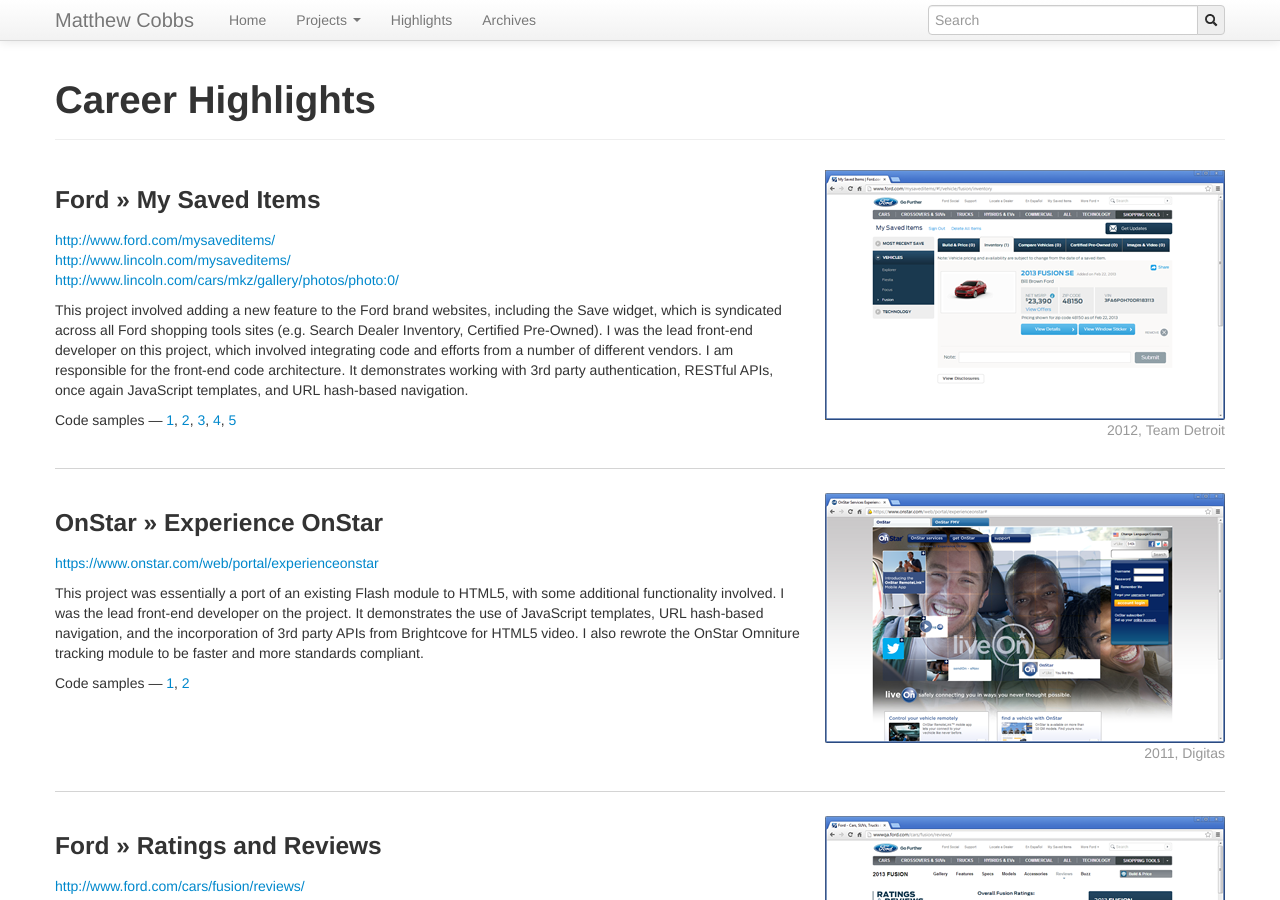
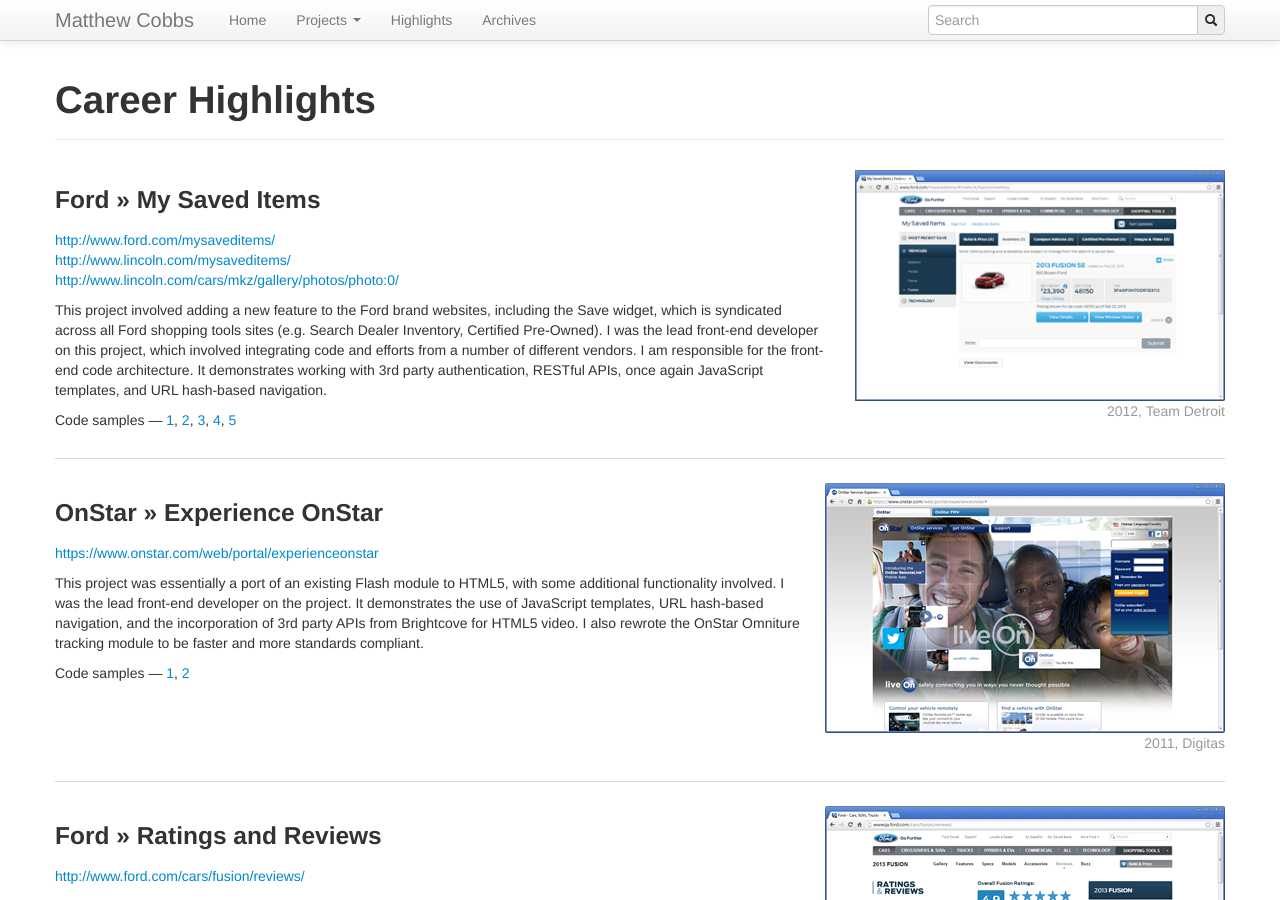
Before and after one commit to draeton/draeton.github.com, a Jekyll site: the page built from highlights.html, in a window 1280 px wide and 900 px high. Built offline with Jekyll 4.4.1, drawn with Linux system fonts in a browser that asks for light colours; nearby versions of some CDN libraries; Markdown is read by kramdown in place of the engine named in the settings.

Commit message:
Fluid layout test

```diff
--- a/highlights.html
+++ b/highlights.html
@@ -10,12 +10,8 @@
 <!-- start section -->
 <section id="highlights">
 
-    <div class="highlight">
-        <div class="highlight-image pull-right">
-            <img src="/img/projects/mysaveditems.png" width="400" height="250" alt="Ford &raquo; My Saved Items"/>
-            <p class="text-right muted">2012, Team Detroit</p>
-        </div>
-
+    <div class="highlight row-fluid">
+        <div class="span8">
             <h3>Ford &raquo; My Saved Items</h3>
 
             <ul class="unstyled">
@@ -33,6 +29,12 @@
                 <a href="http://www.ford.com/ngtemplates/ngassets/com/global/templates/mysaveditems/mysaveditems.page.js">4</a>,
                 <a href="http://www.ford.com/ngtemplates/ngassets/com/global/widgets/save/ng_save.js">5</a>
             </p>
+        </div>
+
+        <div class="span4">
+            <img src="/img/projects/mysaveditems.png" width="400" height="250" alt="Ford &raquo; My Saved Items"/>
+            <p class="text-right muted">2012, Team Detroit</p>
+        </div>
     </div>
 
     <div class="highlight">
```
Lines whose indentation alone changed are shown as unchanged.
